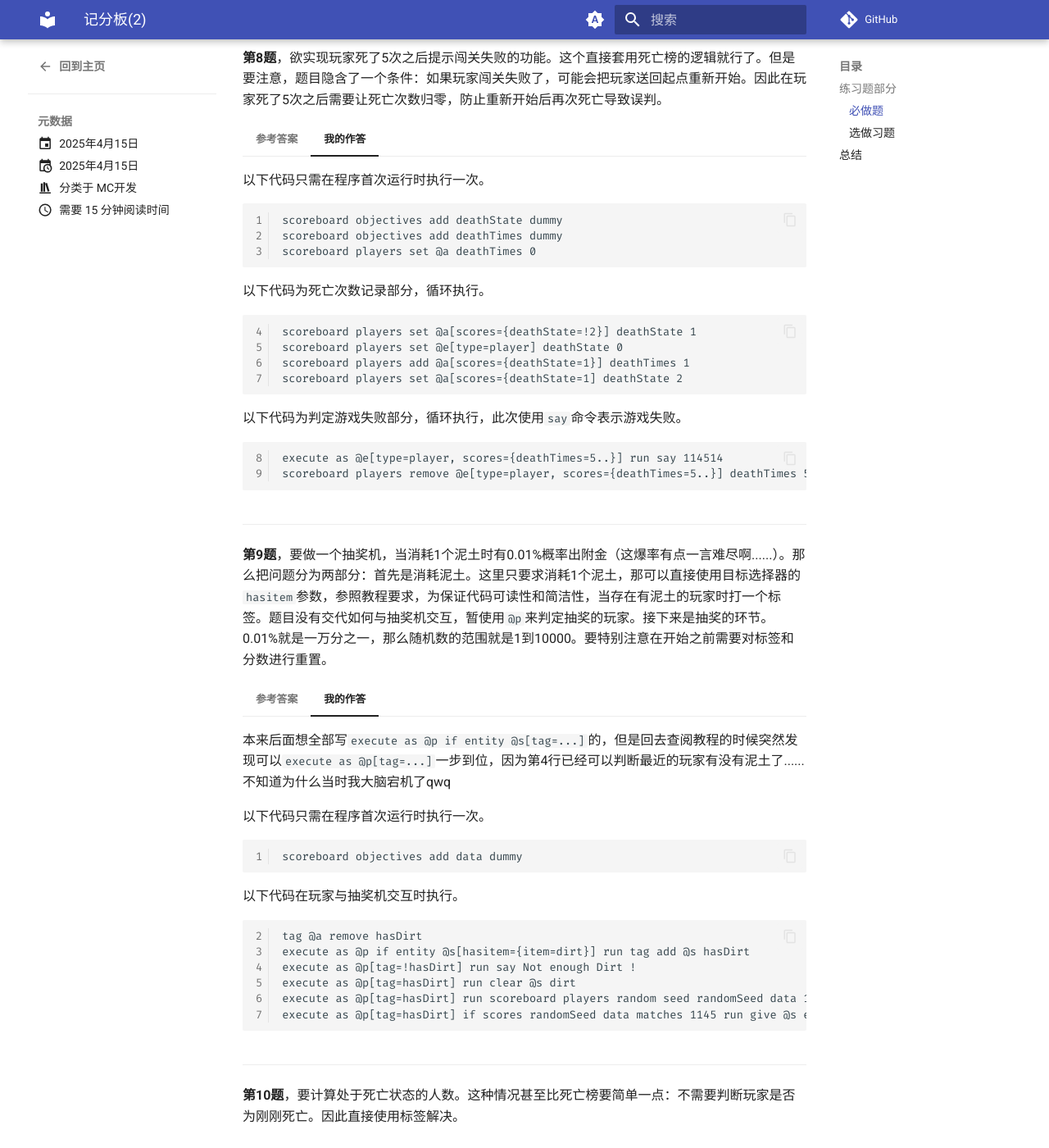
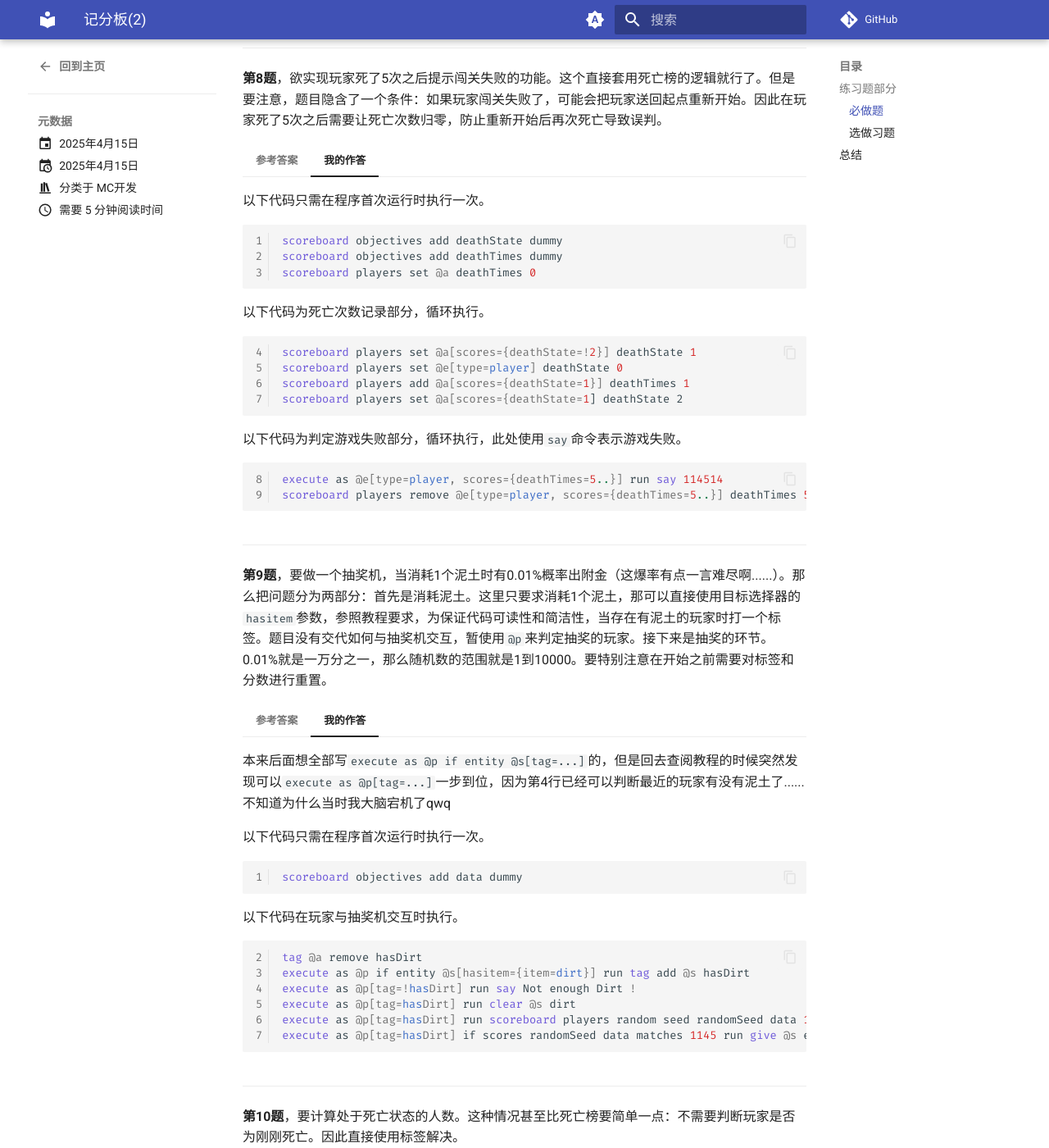
Before and after one commit to Xiaofeixia2008/blog, an MkDocs documentation site: the page built from docs/blog/posts/2025/041501.md, in a window 1280 px wide and 1400 px high, scrolled down 2009 px. Shown: the whole window at 82% size. Built offline with MkDocs 1.6.1 and Material for MkDocs 9.7.7, drawn with Linux system fonts in a browser that asks for light colours; a script that is not in the unit is left out; comment, search, counter and statistics services are not loaded; some of the changed text lies outside the part shown.

Commit message:
更新一篇博客

````diff
--- a/docs/blog/posts/2025/041501.md
+++ b/docs/blog/posts/2025/041501.md
@@ -44,13 +44,13 @@ readtime: 15
 
 ### 必做题
 
-这前10道题，我还是做得有点吃力。
+这前10道题，我还是做得有点吃力。因为综合性实在太强了，而且隐含的条件也不少，做题时方方面面都要兼顾到。
 
 **第1题**，
 
 /// tab | 参考答案
 
-```text {linenums="1"}
+```mcfunction {linenums="1"}
 
 ```
 
@@ -59,7 +59,7 @@ readtime: 15
 /// tab | 我的作答
     select: True
 
-```text {linenums="1"}
+```mcfunction {linenums="1"}
 execute if blocks -1 22 85 -1 22 85 10 5 7 all unless entity @e[type=item] if entity @e[type=skeleton] unless entity @a[hasitem={item=skeleton_spawn_egg}] if score adv1 advancement matches 0 if score adv0 advancement matches 1 run say 114514
 ```
 
@@ -71,7 +71,7 @@ execute if blocks -1 22 85 -1 22 85 10 5 7 all unless entity @e[type=item] if en
 
 /// tab | 参考答案
 
-```text {linenums="1"}
+```mcfunction {linenums="1"}
 
 ```
 
@@ -80,7 +80,7 @@ execute if blocks -1 22 85 -1 22 85 10 5 7 all unless entity @e[type=item] if en
 /// tab | 我的作答
     select: True
 
-```text {linenums="1"}
+```mcfunction {linenums="1"}
 execute if score timeline time < parkour data run scoreboard players operation parkour data = timeline time
 ```
 
@@ -92,7 +92,7 @@ execute if score timeline time < parkour data run scoreboard players operation p
 
 /// tab | 参考答案
 
-```text {linenums="1"}
+```mcfunction {linenums="1"}
 
 ```
 
@@ -101,7 +101,7 @@ execute if score timeline time < parkour data run scoreboard players operation p
 /// tab | 我的作答
     select: True
 
-```text {linenums="1"}
+```mcfunction {linenums="1"}
 scoreboard players set populations data 0
 execute as @e[type=player] run scoreboard players add populations data 1
 execute if score populations data matches 14.. run scoreboard players remove startCountdown data 1
@@ -116,7 +116,7 @@ execute unless populations data matches 14.. run scoreboard players set startCou
 
 /// tab | 参考答案
 
-```text {linenums="1"}
+```mcfunction {linenums="1"}
 
 ```
 
@@ -125,7 +125,7 @@ execute unless populations data matches 14.. run scoreboard players set startCou
 /// tab | 我的作答
     select: True
 
-```text {linenums="1"}
+```mcfunction {linenums="1"}
 execute unless block 30 65 30 bed if score redBedState data matches 1 run say 114514
 execute unless block 30 65 30 bed run scoreboard players set redBedState data 0
 ```
@@ -138,7 +138,7 @@ execute unless block 30 65 30 bed run scoreboard players set redBedState data 0
 
 /// tab | 参考答案
 
-```text {linenums="1"}
+```mcfunction {linenums="1"}
 
 ```
 
@@ -147,7 +147,7 @@ execute unless block 30 65 30 bed run scoreboard players set redBedState data 0
 /// tab | 我的作答
     select: True
 
-```text {linenums="1"}
+```mcfunction {linenums="1"}
 tag @a remove isAlive
 tag @e[type=player] add isAlive
 execute as @a[tag=!isAlive, tag=teamRed, tag=!isEliminated] if score redBedState data matches 0 run tag @s add isEliminated
@@ -161,7 +161,7 @@ execute as @a[tag=!isAlive, tag=teamRed, tag=!isEliminated] if score redBedState
 
 /// tab | 参考答案
 
-```text {linenums="1"}
+```mcfunction {linenums="1"}
 
 ```
 
@@ -170,7 +170,7 @@ execute as @a[tag=!isAlive, tag=teamRed, tag=!isEliminated] if score redBedState
 /// tab | 我的作答
     select: True
 
-```text {linenums="1"}
+```mcfunction {linenums="1"}
 scoreboard players add tick time 1
 execute if score tick time matches 40 run say 114514
 ```
@@ -183,7 +183,7 @@ execute if score tick time matches 40 run say 114514
 
 /// tab | 参考答案
 
-```text {linenums="1"}
+```mcfunction {linenums="1"}
 
 ```
 
@@ -194,13 +194,13 @@ execute if score tick time matches 40 run say 114514
 
 以下代码只需在程序首次运行时执行一次。
 
-```text {linenums="1"}
+```mcfunction {linenums="1"}
 scoreboard objectives add isOnline dummy
 ```
 
 以下代码循环执行。
 
-```text {linenums="2"}
+```mcfunction {linenums="2"}
 scoreboard players add @a isOnline 0
 execute as @a[tag=vip, scores={isOnline=0}] run say Welcome @s 114514
 scoreboard players reset * isOnline
@@ -215,7 +215,7 @@ scoreboard players set @a isOnline 1
 
 /// tab | 参考答案
 
-```text {linenums="1"}
+```mcfunction {linenums="1"}
 
 ```
 
@@ -226,7 +226,7 @@ scoreboard players set @a isOnline 1
 
 以下代码只需在程序首次运行时执行一次。
 
-```text {linenums="1"}
+```mcfunction {linenums="1"}
 scoreboard objectives add deathState dummy
 scoreboard objectives add deathTimes dummy
 scoreboard players set @a deathTimes 0
@@ -234,16 +234,16 @@ scoreboard players set @a deathTimes 0
 
 以下代码为死亡次数记录部分，循环执行。
 
-```text {linenums="4"}
+```mcfunction {linenums="4"}
 scoreboard players set @a[scores={deathState=!2}] deathState 1
 scoreboard players set @e[type=player] deathState 0
 scoreboard players add @a[scores={deathState=1}] deathTimes 1
 scoreboard players set @a[scores={deathState=1] deathState 2
 ```
 
-以下代码为判定游戏失败部分，循环执行，此次使用`say`命令表示游戏失败。
+以下代码为判定游戏失败部分，循环执行，此处使用`say`命令表示游戏失败。
 
-```text {linenums="8"}
+```mcfunction {linenums="8"}
 execute as @e[type=player, scores={deathTimes=5..}] run say 114514
 scoreboard players remove @e[type=player, scores={deathTimes=5..}] deathTimes 5
 ```
@@ -256,7 +256,7 @@ scoreboard players remove @e[type=player, scores={deathTimes=5..}] deathTimes 5
 
 /// tab | 参考答案
 
-```text {linenums="1"}
+```mcfunction {linenums="1"}
 
 ```
 
@@ -269,13 +269,13 @@ scoreboard players remove @e[type=player, scores={deathTimes=5..}] deathTimes 5
 
 以下代码只需在程序首次运行时执行一次。
 
-```text {linenums="1"}
+```mcfunction {linenums="1"}
 scoreboard objectives add data dummy
 ```
 
 以下代码在玩家与抽奖机交互时执行。
 
-```text {linenums="2"}
+```mcfunction {linenums="2"}
 tag @a remove hasDirt
 execute as @p if entity @s[hasitem={item=dirt}] run tag add @s hasDirt
 execute as @p[tag=!hasDirt] run say Not enough Dirt !
@@ -292,7 +292,7 @@ execute as @p[tag=hasDirt] if scores randomSeed data matches 1145 run give @s en
 
 /// tab | 参考答案
 
-```text {linenums="1"}
+```mcfunction {linenums="1"}
 
 ```
 
@@ -301,7 +301,7 @@ execute as @p[tag=hasDirt] if scores randomSeed data matches 1145 run give @s en
 /// tab | 我的作答
     select: True
 
-```text {linenums="1"}
+```mcfunction {linenums="1"}
 tag @a remove isDead
 scoreboard players set deadPlayerAmount data 0
 tag @a add isDead
@@ -331,20 +331,20 @@ execute as @a[tag=isDead] run scoreboard players add deadplayerAmount data 1
 
 以下初始化代码只需在程序首次运行时执行一次。
 
-```text {linenums="1"}
+```mcfunction {linenums="1"}
 scoreboard objectives add boatRace dummy
 ```
 
 以下代码需在每次小游戏开始之前执行一次。
 
-```text {linenums="2"}
+```mcfunction {linenums="2"}
 scoreboard players set round boadRace 0
 scoreboard players set checkpoint boatRace 0
 ```
 
 以下代码在小游戏进行过程中循环执行，此处使用`say`命令表示已完成划船。
 
-```text {linenums="4"}
+```mcfunction {linenums="4"}
 execute as @a[x=-52, y=60, z=82] at @s if entity @e[type=boat, x=~, y=~, z=~] if entity @s[y=~1.3,  dy=0.1] unless entity @s[y=~1.6, dy=0.1] if score checkpoint boatRace matches 0 run scoreboard players add checkpoint boatRace 1
 execute as @a[x=-4, y=60, z=76] at @s if entity @e[type=boat, x=~, y=~, z=~] if entity @s[y=~1.3,  dy=0.1] unless entity @s[y=~1.6, dy=0.1] if score checkpoint boatRace matches 1 run scoreboard players add checkpoint boatRace 1
 execute as @a[x=-63, y=60, z=106] at @s if entity @e[type=boat, x=~, y=~, z=~] if entity @s[y=~1.3,  dy=0.1] unless entity @s[y=~1.6, dy=0.1] if score checkpoint boatRace matches 2 run scoreboard players add checkpoint boatRace 1
@@ -364,7 +364,7 @@ execute if score round boatRace matches 3.. run say 114514
 
 /// tab | 参考答案
 
-```text {linenums="1"}
+```mcfunction {linenums="1"}
 
 ```
 
@@ -375,7 +375,7 @@ execute if score round boatRace matches 3.. run say 114514
 
 以下初始化代码只需在程序首次运行时执行一次。
 
-```text {linenums="1"}
+```mcfunction {linenums="1"}
 scordboard objectives add data dummy
 scoreboard objectives add playerGameId
 scoreboard players set gameId data 0
@@ -383,14 +383,14 @@ scoreboard players set gameId data 0
 
 以下代码需在每次对局开始前执行一次。
 
-```text {linenums="4"}
+```mcfunction {linenums="4"}
 scoreboard players add gameId data 1
 scoreboard players operation @a playerGameId = gameId data
 ```
 
 以下代码在对局过程中循环执行，此处使用`midwayJoined`标签标记后进的玩家。
 
-```text {linenums="6"}
+```mcfunction {linenums="6"}
 tag @a remove midwayJoined
 execute as @a if score @s playGameId < gameId data run tag @s add midwayJoined
 ```
````
Also changed, not shown: other parts of docs/blog/posts/2025/041501.md (+1 -1 lines).
